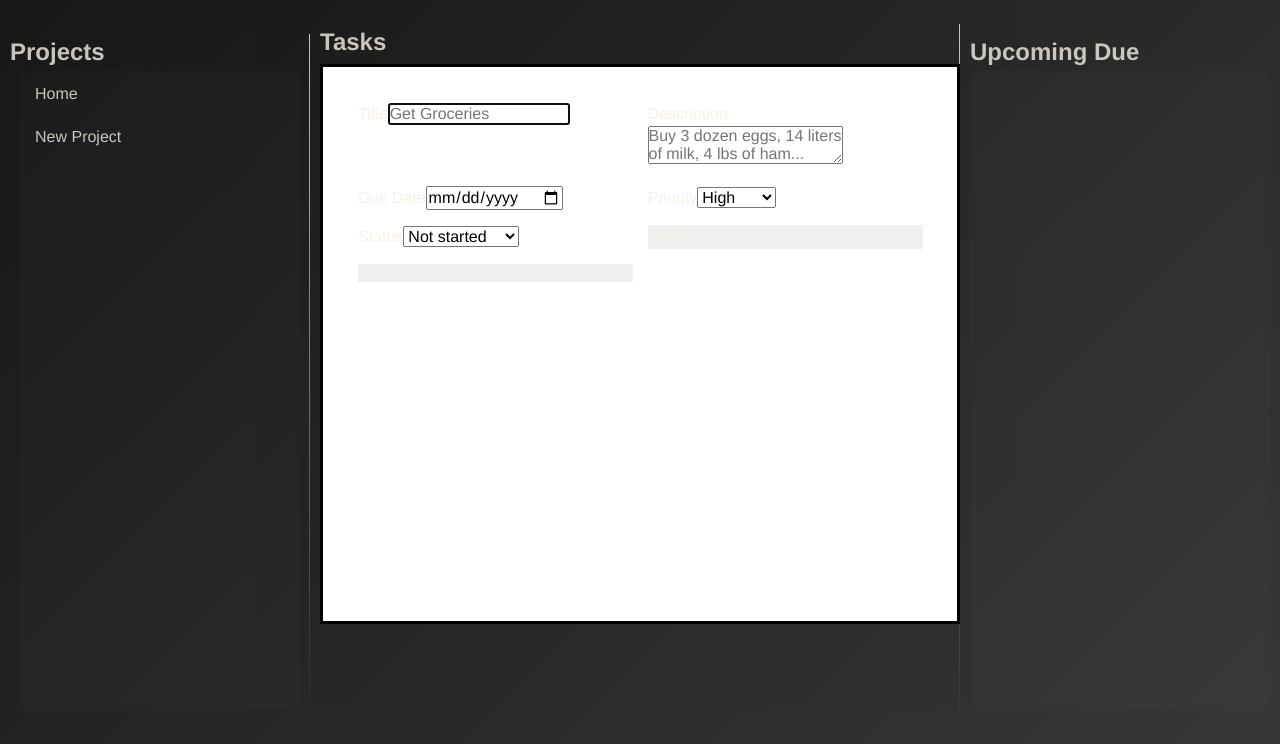
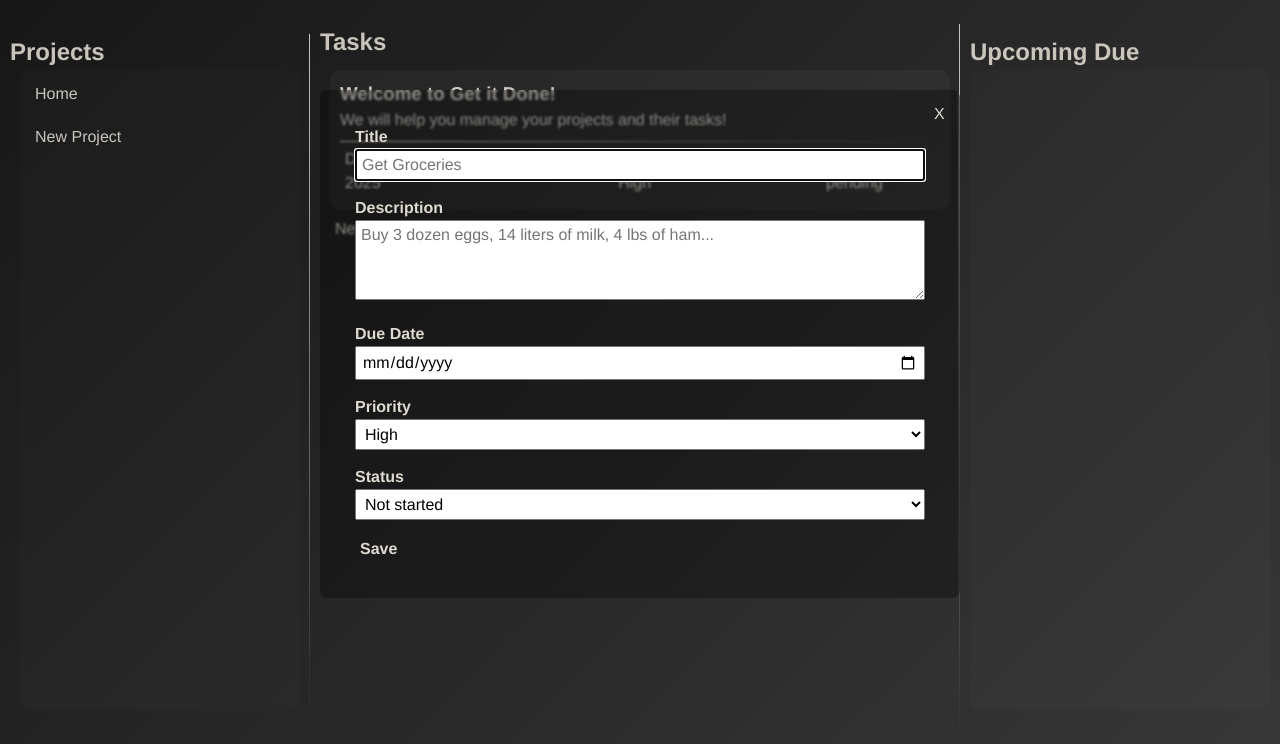
Before and after one commit to byudhip/get-it-done, a website built with webpack: page src/template.html in a window 1280 px wide. Both pictures are taken after a click on the button "New Task". Shown: the part 56-800 px from the top of the page. Built offline with nearby package versions, Linux system fonts and the light colour scheme.

Commit message:
task-modal styling
- Modal is now semi-transparent
- Modal elements are now placed properly

```diff
--- a/src/styles.css
+++ b/src/styles.css
@@ -15,6 +15,14 @@ textarea {
   font-size: 100%;
 }
 
+/* end of reset */
+
+body {
+  font-family: Helvetica, Arial, system-ui;
+  height: 100vh;
+  line-height: 1.5;
+}
+
 button {
   cursor: pointer;
   border: none;
@@ -27,10 +35,10 @@ button:hover {
   transform: scale(1.01) translateZ(0);
 }
 
-body {
-  font-family: Helvetica, Arial, system-ui;
-  height: 100vh;
-  line-height: 1.5;
+input,
+textarea,
+select {
+  padding: 5px;
 }
 
 #container {
@@ -133,21 +141,59 @@ body {
   padding: 5px;
 }
 
+
 #task-modal {
   position: fixed;
   padding: 10px;
   top: 50%;
   left: 50%;
-  height: 70%;
-  width: 50%;
+  width: auto;
+  background: rgba(0, 0, 0, 0.3);
   transform: translate(-50%, -50%);
+  gap: 15px;
+  border-radius: 8px;
+  border: none;
+  backdrop-filter: blur(1px);
 }
 
 #task-form {
-  display: grid;
+  display: flex;
+  flex-direction: column;
   padding: 25px;
   gap: 15px;
-  grid-template-columns: repeat(2, 1fr);
+}
+
+#task-form label {
+  display: block;
+  font-weight: bold;
+}
+
+#task-form input,
+#task-form textarea,
+#task-form select {
+  width: 100%;
+}
+
+#task-form textarea {
+  resize: vertical;
+  min-height: 80px;
+}
+
+#close-modal-button {
+  padding: 5px;
+  position: absolute;
+  top: 10px;
+  right: 10px;
+  background: none;
+  border: none;
+  cursor: pointer;
+}
+
+#save-task-button {
+  padding: 5px;
+  background: none;
+  border: none;
+  font-weight: bold;
 }
 
 #right-sidebar {
```
